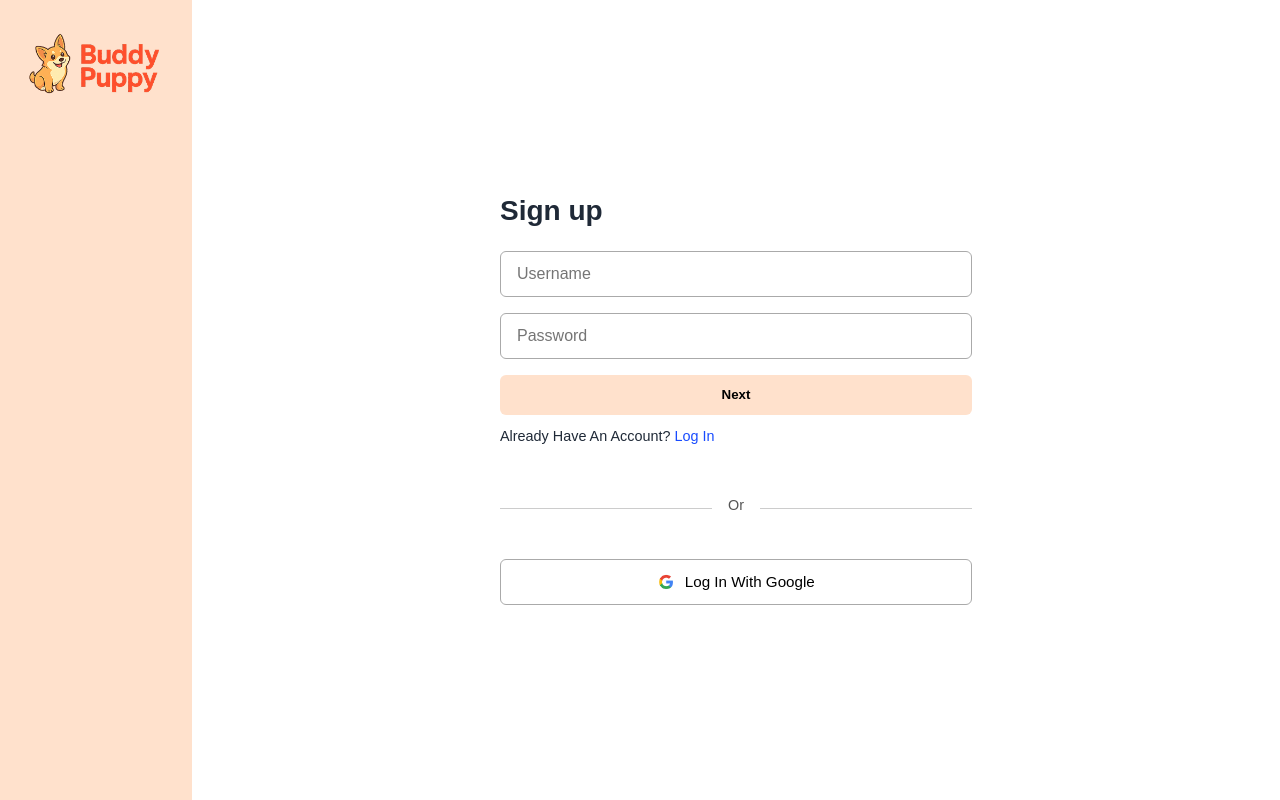
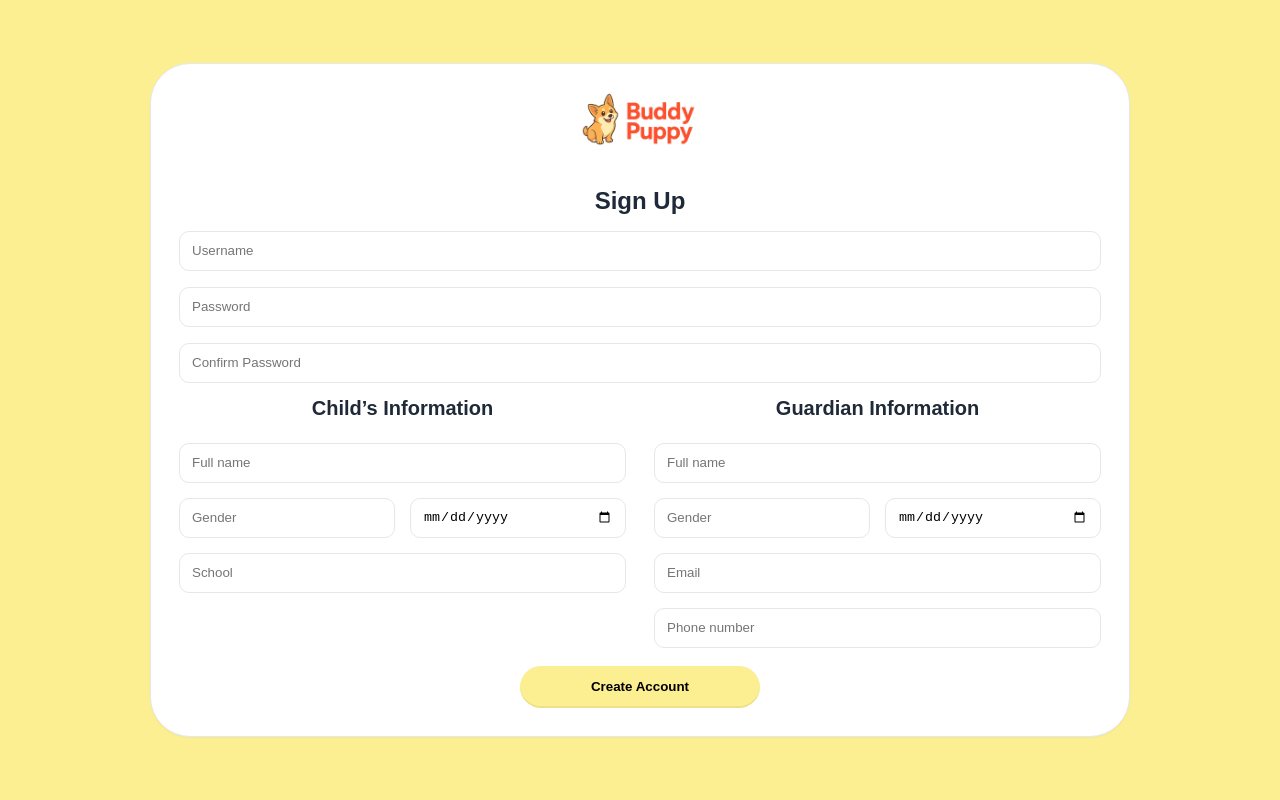
Before and after one commit to pknguyen2704/BuddyPuppy-FE, a React (Vite) app: page /signup1 in a window 1280 px wide. Built offline with nearby package versions, Linux system fonts and the light colour scheme.

Commit message:
Update ui

```diff
--- a/src/App.jsx
+++ b/src/App.jsx
@@ -3,14 +3,12 @@ import { Routes, Route } from "react-router-dom"
 import { Home } from "./components/Home/Home"
 import { LogIn } from "./components/login/LogIn"
 import { SignUp } from "./components/signup/signup"
-import { Info } from "./components/signup/Info"
 function App() {
   return (
     <Routes>
       <Route path="/" element={<Home />} />
       <Route path="/login" element={<LogIn />} />
       <Route path="/signup1" element={<SignUp />} />
-      <Route path="/signup2" element={<Info />} />
       <Route path="/about" element={<h1>About BuddyPuppy</h1>} />
       <Route path="/contact" element={<h1>Contact Us</h1>} />
     </Routes>
--- a/src/components/home/Home.css
+++ b/src/components/home/Home.css
@@ -4,37 +4,42 @@ body,
 #root {
     margin: 0;
     padding: 0;
+    box-sizing: border-box;
+    --colorbtn: #fb9e3a;
+    --colorfont: #ea2f14;
 }
 
-/* Container chính */
-.container {
+.home-page {
     display: flex;
     flex-direction: column;
     min-height: 100vh;
-    padding: 2vh 5vw;
-    box-sizing: border-box;
-    width: 100%;
     font-family: "Montserrat", sans-serif;
-    background-color: #ffe1cc;
+    background-color: var(--colortheme);
 }
 
 /* Header: Logo + Nút */
-.header {
+.home-page .header {
     display: flex;
-    justify-content: space-between;
+    justify-content: flex-start;
     align-items: center;
     position: sticky;
+    top: 0;
+    background-color: #ffea00;
+    padding: 1vh;
 }
 
 
-.logo {
-    width: 100px;
+.logo1 {
+    margin-left: 5vw;
+    width: 120px;
     height: auto;
 }
 
 /* Nhóm nút */
 .button-group {
     display: flex;
+    margin-left: auto;
+    margin-right: 5vw;
     gap: 20px;
 }
 
@@ -54,14 +59,18 @@ body,
     white-space: nowrap;
 }
 
+.btn:hover {
+    color: var(--colorhover);
+}
+
 .login-btn {
-    background-color: #ffffff;
-    color: #184bff;
+    background-color: var(--colorbtn);
+    color: var(--colorfont);
 }
 
 .register-btn {
-    background-color: #184bff;
-    color: #e8edff;
+    background-color: var(--colorbtn);
+    color: var(--colorfont);
 }
 
 /* Nội dung chính */
--- a/src/components/home/Home.jsx
+++ b/src/components/home/Home.jsx
@@ -6,9 +6,9 @@ import "./Home.css";
 export const Home = () => {
     const navigate = useNavigate();
     return (
-        <div className="container">
+        <div className="home-page">
             <header className="header">
-                <img src={logo1} alt="Buddy Puppy Logo" className="logo" />
+                <img src={logo1} alt="Buddy Puppy Logo" className="logo1" />
                 <div className="button-group">
                     <div className="btn login-btn" onClick={() => navigate('/login')}>Log In</div>
                     <div className="btn register-btn" onClick={() => navigate('/signup1')}>Sign up</div>
--- a/src/components/login/LogIn.css
+++ b/src/components/login/LogIn.css
@@ -9,34 +9,7 @@
     display: flex;
     min-height: 100vh;
     font-family: "Montserrat", sans-serif;
-}
-
-/* Sidebar */
-.sidebar {
-    flex: 1;
-    background-color: #ffe1cc;
-    display: flex;
-    align-items: flex-start;
-    justify-content: center;
-    padding: 2rem;
-    max-width: 15%;
-}
-
-.sidebar .logo {
-    display: flex;
-    flex-direction: column;
-    align-items: center;
-}
-
-.sidebar img {
-    width: 140px;
-    height: auto;
-}
-
-.sidebar h1 {
-    font-size: clamp(20px, 3vw, 32px);
-    color: #ff4d00;
-    line-height: 1.2;
+    background-color: var(--colortheme);
 }
 
 /* Form container */
@@ -49,12 +22,32 @@
     padding: clamp(20px, 5vw, 80px);
     max-width: 600px;
     margin: auto;
+    position: relative;
+    border-radius: 40px;
 }
 
 .login-container h2 {
     font-size: clamp(20px, 2.5vw, 28px);
     margin-bottom: 1.5rem;
 }
+
+.login-container .logo {
+    display: flex;
+    flex-direction: column;
+    height: auto;
+    align-items: center;
+    justify-content: center;
+    width: 100%;
+}
+
+.logo img {
+    width: 120px;
+    display: block;
+    margin: 0 auto;
+    margin-bottom: 40px;
+}
+
+
 
 .input-field {
     width: 100%;
@@ -68,7 +61,7 @@
 .login-btn2 {
     width: 100%;
     padding: 0.8rem;
-    background-color: #ffe1cc;
+    background-color: var(--colortheme);
     border: none;
     font-weight: bold;
     cursor: pointer;
@@ -79,7 +72,7 @@
 }
 
 .login-btn2:hover {
-    background-color: #ffccaa;
+    background-color: var(--colorhover);
 }
 
 .signup-text {
@@ -133,16 +126,7 @@
 /* Responsive: trên mobile sidebar ẩn đi */
 @media (max-width: 768px) {
     .login-page {
-        flex-direction: column;
+        background-color: #fff;
     }
 
-    .sidebar {
-        min-width: 100vw;
-        height: auto;
-        padding: 1rem;
-        justify-content: center;
-        align-items: center;
-        /* Căn giữa logo */
-        text-align: center;
-    }
 }
--- a/src/components/login/LogIn.jsx
+++ b/src/components/login/LogIn.jsx
@@ -8,31 +8,28 @@ export const LogIn = () => {
     const navigate = useNavigate();
     return (
         <div className="login-page">
-            {/* Sidebar logo */}
-            <div className="sidebar">
+
+            {/* Login form */}
+            <div className="login-container">
                 <div className="logo">
                     <img src={logo1} onClick={() => navigate("/")} alt="Buddy Puppy" />
                 </div>
-            </div>
-
-            {/* Login form */}
-            <div className="login-container">
-                <h2>Log In</h2>
+                <h2>Login</h2>
 
                 <input type="text" placeholder="Username" className="input-field" />
                 <input type="password" placeholder="Password" className="input-field" />
 
-                <button className="login-btn2">Log In</button>
+                <button className="login-btn2">Login</button>
 
                 <p className="signup-text">
                     Don’t Have An Account? <a onClick={() => navigate("/signup1")}>Sign Up</a>
                 </p>
 
-                <div className="divider"><span>Or</span></div>
+                {/* <div className="divider"><span>Or</span></div>
 
                 <button className="google-btn">
                     <img src={googleIcon} alt="Google" /> Log In With Google
-                </button>
+                </button> */}
             </div>
         </div>
     );
--- a/src/components/signup/Info.jsx
+++ /dev/null
@@ -1,75 +0,0 @@
-import React from "react";
-import "./Info.css";
-import logo1 from "../../assets/logo 1.png"; // đổi path tới logo Buddy Puppy
-import { useNavigate } from "react-router-dom";
-export const Info = () => {
-    const navigate = useNavigate();
-    return (
-        <div className="if-page">
-            {/* Sidebar / Topbar brand */}
-            <div className="if-brand">
-                <img src={logo1} alt="Buddy Puppy" onClick={() => navigate("/")} className="if-logo" />
-            </div>
-
-            {/* Nội dung */}
-            <div className="if-content">
-                <form className="if-form" onSubmit={(e) => e.preventDefault()}>
-                    <div className="if-grid">
-                        {/* Child info */}
-                        <section className="if-section">
-                            <h2 className="if-section-title">Child’s Information</h2>
-                            <label className="if-field">
-                                <input type="text" placeholder="Full name" />
-                            </label>
-                            <div className="if-row">
-                                <label className="if-field">
-                                    <input type="text" placeholder="Gender" />
-                                </label>
-                                <label className="if-field">
-                                    <input type="date" placeholder="Date of Birth" />
-                                </label>
-                            </div>
-
-                            <label className="if-field">
-
-                                <input type="text" placeholder="School" />
-                            </label>
-                        </section>
-
-                        {/* Guardian info */}
-                        <section className="if-section">
-                            <h2 className="if-section-title">Guardian Information</h2>
-
-                            <label className="if-field">
-                                <input type="text" placeholder="Full name" />
-                            </label>
-
-                            <div className="if-row">
-                                <label className="if-field">
-
-                                    <input type="text" placeholder="Gender" />
-                                </label>
-                                <label className="if-field">
-                                    <input type="date" />
-                                </label>
-                            </div>
-
-                            <label className="if-field">
-                                <input type="email" placeholder="Email" />
-                            </label>
-
-                            <label className="if-field">
-                                <input type="tel" placeholder="Phone number" />
-                            </label>
-                        </section>
-                    </div>
-
-                    {/* Nút */}
-                    <div className="if-actions">
-                        <button type="submit" className="if-btn">Create Account</button>
-                    </div>
-                </form>
-            </div>
-        </div>
-    );
-}
--- a/src/components/signup/Info.css
+++ b/src/components/signup/SignUp.css
@@ -3,7 +3,8 @@
     margin: 0;
     padding: 0;
     box-sizing: border-box;
-
+    --colortheme: #FCEF91;
+    --colorhover: #E6521F;
     --text: #1f2937;
     --muted: #6b7280;
     --line: #e5e7eb;
@@ -29,29 +30,8 @@ body {
     min-height: 100svh;
     /* luôn đủ cao theo viewport (mobile an toàn với thanh URL) */
     display: flex;
-    background:
-        linear-gradient(90deg, var(--brand) 0 240px, #fff 240px 100%);
+    background: var(--colortheme);
 }
-
-/* ====== Sidebar (desktop) / Topbar (mobile) ====== */
-.if-brand {
-    flex: 1;
-    display: flex;
-    background-color: #FFE1CC;
-    align-items: flex-start;
-    justify-content: center;
-    padding: 2rem;
-    max-width: 15%;
-}
-
-.if-logo {
-    display: flex;
-    flex-direction: column;
-    width: 140px;
-    height: auto;
-    align-items: center;
-}
-
 
 /* ====== Nội dung ====== */
 .if-content {
@@ -68,9 +48,39 @@ body {
     width: min(100%, 980px);
     background: #fff;
     border: 1px solid var(--line);
-    border-radius: var(--radius);
+    border-radius: 40px;
     padding: clamp(16px, 3vw, 28px);
     box-shadow: 0 1px 2px rgba(0, 0, 0, .03);
+    position: relative;
+}
+
+.if-form .if-logo {
+    display: flex;
+    flex-direction: column;
+    height: auto;
+    align-items: center;
+    justify-content: center;
+    width: 100%;
+}
+
+.if-logo img {
+    width: 120px;
+    display: block;
+    margin: 0 auto;
+    margin-bottom: 40px;
+}
+
+.if-signup {
+    display: flex;
+    flex-direction: column;
+    gap: 16px;
+    position: relative;
+}
+
+.if-signup .if-title {
+    display: flex;
+    align-items: center;
+    justify-content: center;
 }
 
 /* Lưới 2 cột (desktop) → 1 cột (tablet/mobile) */
@@ -78,6 +88,7 @@ body {
     display: grid;
     grid-template-columns: 1fr 1fr;
     gap: clamp(16px, 2.4vw, 28px);
+    margin-top: 10px;
 }
 
 .if-section {
@@ -91,6 +102,9 @@ body {
 .if-section-title {
     font-size: 20px;
     margin: 4px 0 8px;
+    display: flex;
+    align-items: center;
+    justify-content: center;
 }
 
 /* Hàng 2 ô nhỏ trong 1 section */
@@ -131,7 +145,7 @@ body {
     height: 42px;
     border: none;
     border-radius: 999px;
-    background: #FFE1CC;
+    background: var(--colortheme);
     box-shadow: inset 0 -2px 0 rgba(0, 0, 0, .06);
     font-weight: 700;
     cursor: pointer;
@@ -142,7 +156,7 @@ body {
 }
 
 .if-btn:hover {
-    background: #ffccaa;
+    background: var(--colorhover);
 }
 
 /* ====== Responsive ====== */
@@ -163,25 +177,7 @@ body {
         min-height: 100svh;
     }
 
-    .if-brand {
-        min-width: 100vw;
-        width: 100%;
-        min-height: auto;
-        height: 64px;
-        border-right: none;
-        border-bottom: 1px solid #f2d8c9;
-        position: sticky;
-        top: 0;
-        z-index: 5;
-        display: flex;
-        align-items: center;
-        justify-content: center;
-        background: #FFE1CC;
-    }
 
-    .if-brand-inner {
-        padding: 8px 14px
-    }
 
     .if-title {
         font-size: 22px
--- a/src/components/signup/SignUp.jsx
+++ b/src/components/signup/SignUp.jsx
@@ -1,39 +1,86 @@
 import React from "react";
+import "./SignUp.css";
 import logo1 from "../../assets/logo 1.png";
-import googleIcon from "../../assets/google.png";
 import { useNavigate } from "react-router-dom";
-import "../login/LogIn.css";
-
 export const SignUp = () => {
     const navigate = useNavigate();
     return (
-        // Form giống với LogIn.jsx nhưng có tiêu đề "Sign up" và nút "Next"
-        <div className="login-page">
-            {/* Sidebar logo */}
-            <div className="sidebar">
-                <div className="logo">
-                    <img src={logo1} onClick={() => navigate("/")} alt="Buddy Puppy" />
-                </div>
-            </div>
+        <div className="if-page">
+            {/* Sidebar / Topbar brand */}
 
-            {/* Signup form */}
-            <div className="login-container">
-                <h2>Sign up</h2>
+            {/* Nội dung */}
+            <div className="if-content">
+                <form className="if-form" onSubmit={(e) => e.preventDefault()}>
+                    <div className="if-logo">
+                        <img src={logo1} alt="Buddy Puppy Logo" onClick={() => navigate("/")} />
+                    </div>
+                    <div className="if-signup">
+                        <h2 className="if-title">Sign Up</h2>
+                        <label className="if-field">
+                            <input type="text" placeholder="Username" />
+                        </label>
+                        <label className="if-field">
+                            <input type="password" placeholder="Password" />
+                        </label>
+                        <label className="if-field">
+                            <input type="password" placeholder="Confirm Password" />
+                        </label>
+                    </div>
+                    <div className="if-grid">
+                        {/* Child info */}
+                        <section className="if-section">
+                            <h2 className="if-section-title">Child’s Information</h2>
+                            <label className="if-field">
+                                <input type="text" placeholder="Full name" />
+                            </label>
+                            <div className="if-row">
+                                <label className="if-field">
+                                    <input type="text" placeholder="Gender" />
+                                </label>
+                                <label className="if-field">
+                                    <input type="date" placeholder="Date of Birth" />
+                                </label>
+                            </div>
 
-                <input type="text" placeholder="Username" className="input-field" />
-                <input type="password" placeholder="Password" className="input-field" />
+                            <label className="if-field">
 
-                <button className="login-btn2" onClick={() => navigate("/signup2")}>Next</button>
+                                <input type="text" placeholder="School" />
+                            </label>
+                        </section>
 
-                <p className="signup-text">
-                    Already Have An Account? <a onClick={() => navigate("/login")}>Log In</a>
-                </p>
+                        {/* Guardian info */}
+                        <section className="if-section">
+                            <h2 className="if-section-title">Guardian Information</h2>
 
-                <div className="divider"><span>Or</span></div>
+                            <label className="if-field">
+                                <input type="text" placeholder="Full name" />
+                            </label>
 
-                <button className="google-btn">
-                    <img src={googleIcon} alt="Google" /> Log In With Google
-                </button>
+                            <div className="if-row">
+                                <label className="if-field">
+
+                                    <input type="text" placeholder="Gender" />
+                                </label>
+                                <label className="if-field">
+                                    <input type="date" />
+                                </label>
+                            </div>
+
+                            <label className="if-field">
+                                <input type="email" placeholder="Email" />
+                            </label>
+
+                            <label className="if-field">
+                                <input type="tel" placeholder="Phone number" />
+                            </label>
+                        </section>
+                    </div>
+
+                    {/* Nút */}
+                    <div className="if-actions">
+                        <button type="submit" className="if-btn">Create Account</button>
+                    </div>
+                </form>
             </div>
         </div>
     );
```
